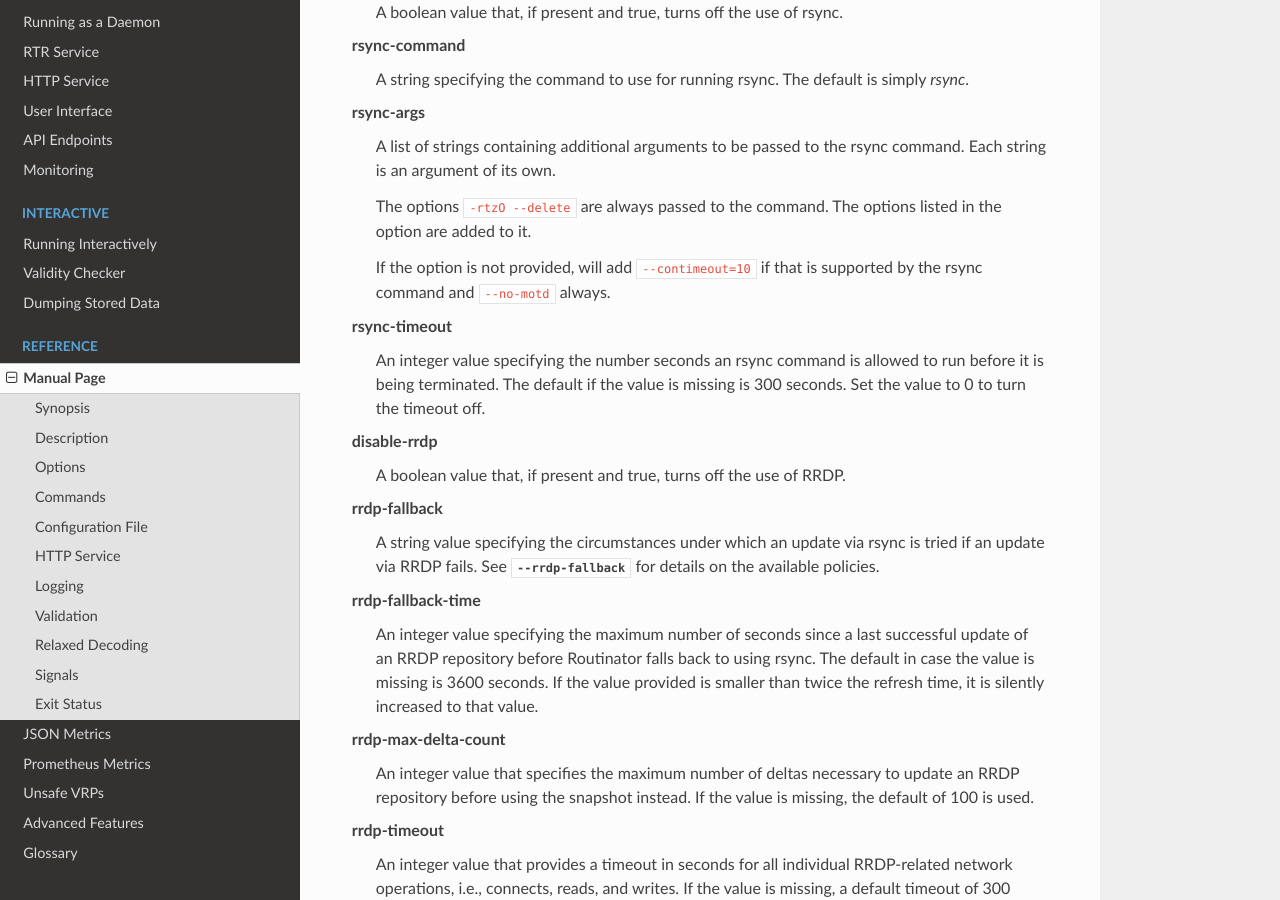
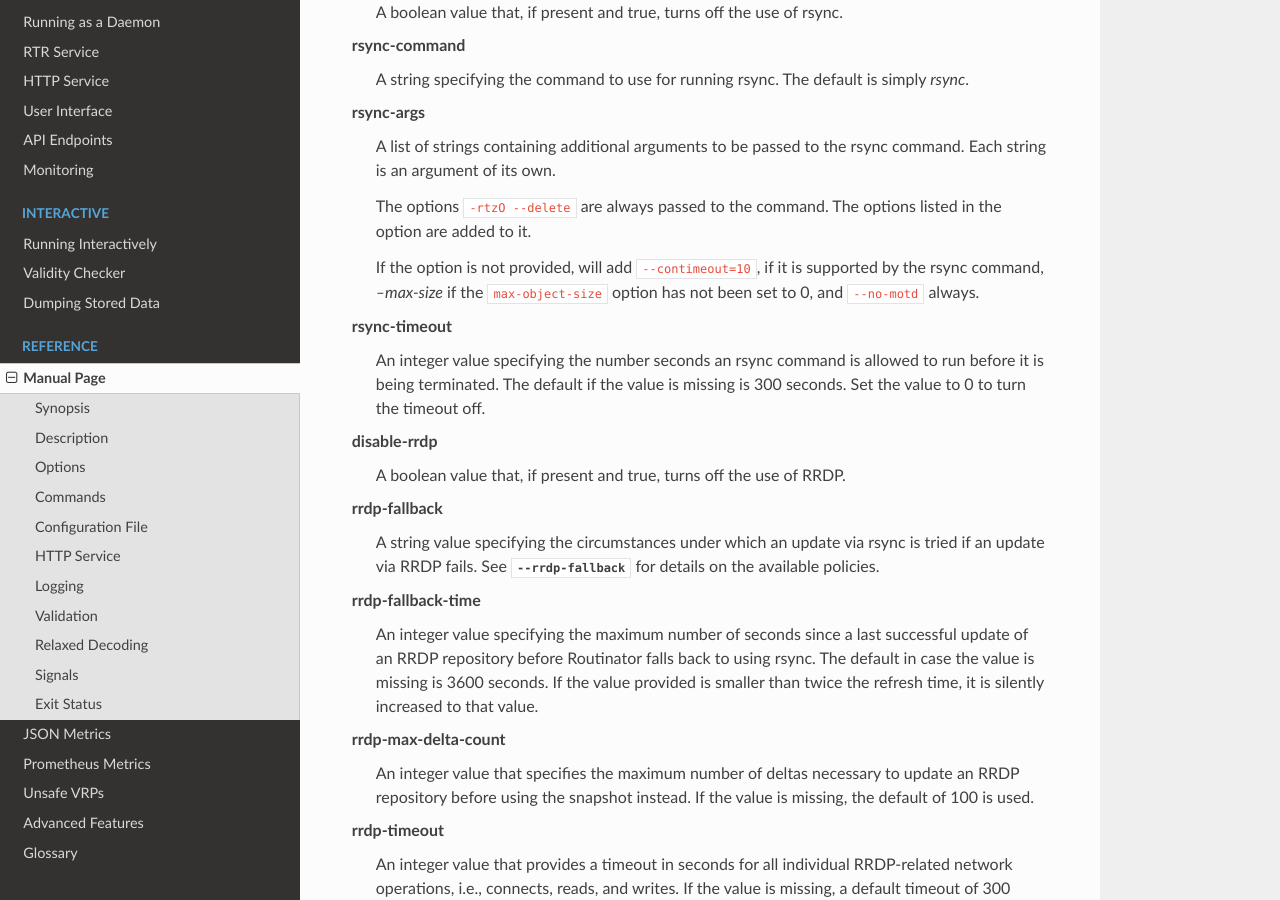
Before and after one commit to NLnetLabs/routinator, a Sphinx documentation site: the page built from doc/manual/source/manual-page.rst, in a window 1280 px wide and 900 px high, scrolled down 19632 px. Built offline with Sphinx 7.4.7 and the Read the Docs theme 2.0.0, drawn with Linux system fonts in a browser that asks for light colours.

Commit message:
Fix the rsync-args documentation.

```diff
--- a/doc/manual/source/manual-page.rst
+++ b/doc/manual/source/manual-page.rst
@@ -1089,8 +1089,10 @@ All values can be overridden via the command line options.
             The options ``-rtzO --delete`` are always passed to the command.
             The options listed in the option are added to it.
 
-            If the option is not provided, will add ``--contimeout=10`` if
-            that is supported by the rsync command and ``--no-motd`` always.
+            If the option is not provided, will add ``--contimeout=10``, if
+            it is supported by the rsync command, `--max-size` if the
+            ``max-object-size`` option has not been set to 0, and
+            ``--no-motd`` always.
 
       rsync-timeout
             An integer value specifying the number seconds an rsync command
```
